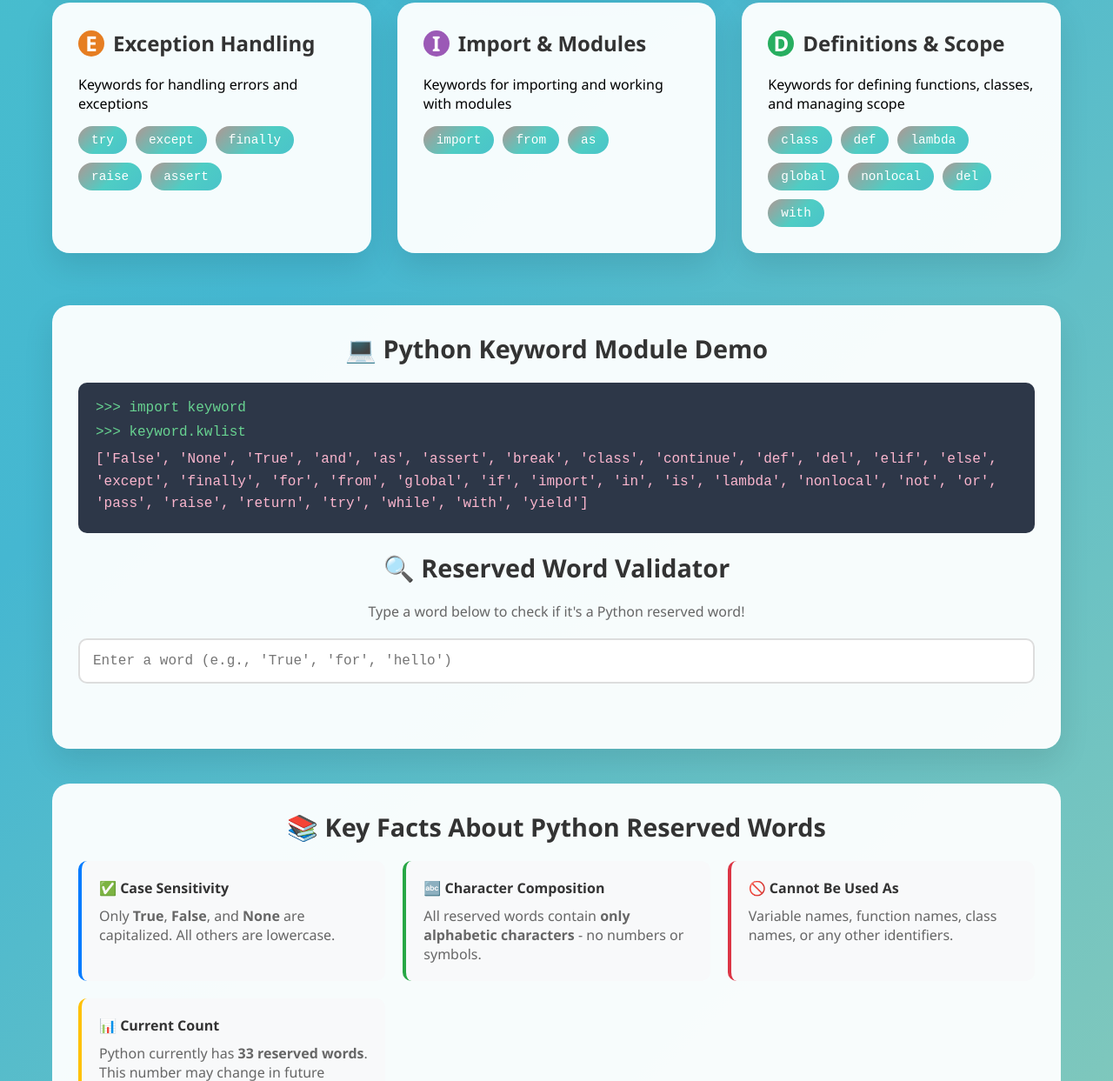
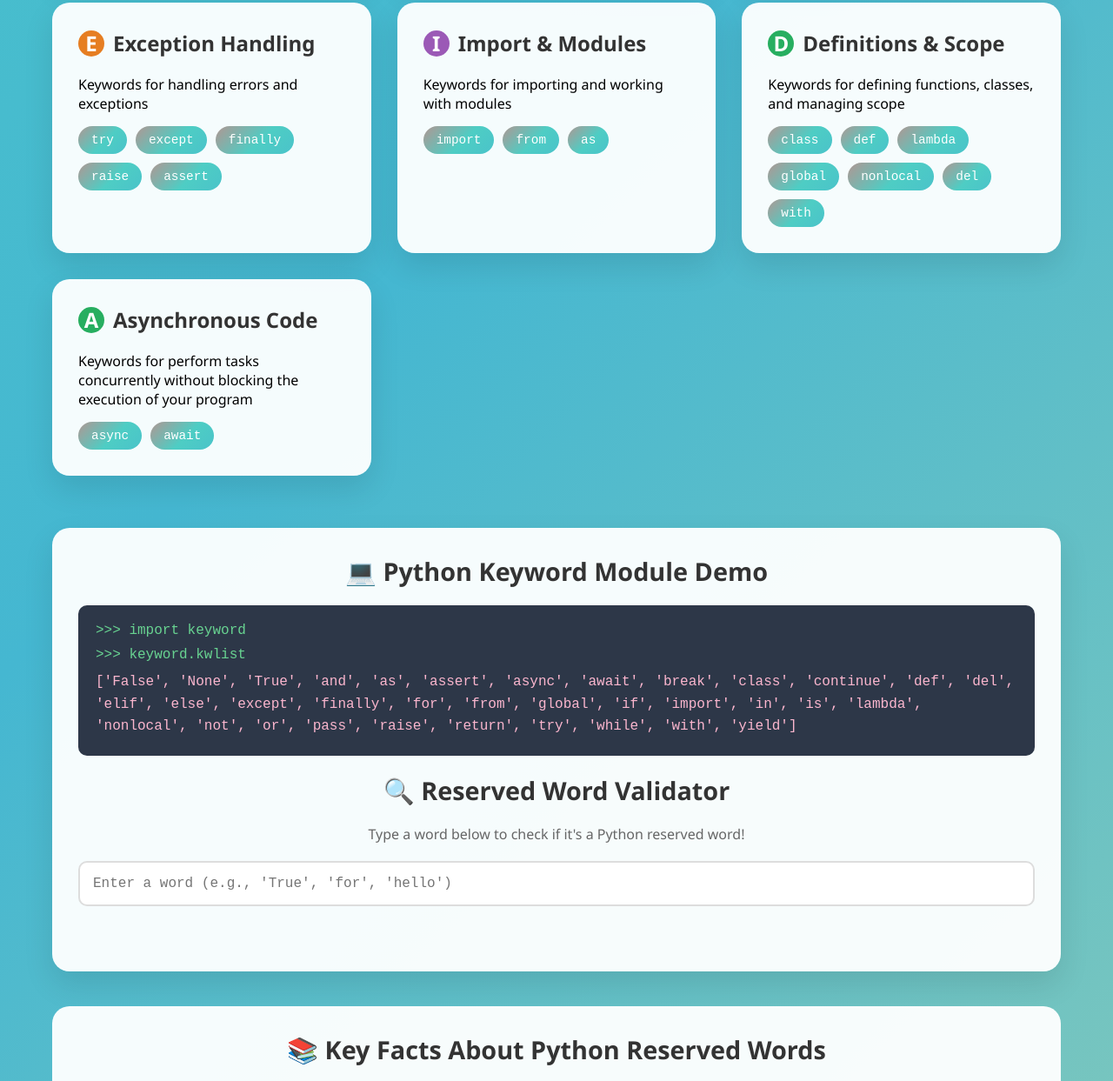
Before and after one commit to HemachandranSS/Python-Sessions, a plain HTML site: page 03-Session/02-python_reserved_words.html in a window 1280 px wide. Shown: the part 884-2127 px from the top of the page at 87% size. Drawn offline with Linux system fonts and the light colour scheme.

Commit message:
added reserved words

```diff
--- a/03-Session/02-python_reserved_words.html
+++ b/03-Session/02-python_reserved_words.html
@@ -377,12 +377,12 @@
     <div class="container">
         <div class="hero">
             <h1>Python Reserved Words</h1>
-            <p>Interactive guide to Python's 33 built-in reserved keywords</p>
+            <p>Interactive guide to Python's 35 built-in reserved keywords</p>
         </div>
 
         <div class="stats-container">
             <div class="stat-card">
-                <span class="stat-number">33</span>
+                <span class="stat-number">35</span>
                 <span class="stat-label">Total Reserved Words</span>
             </div>
             <div class="stat-card">
@@ -594,6 +594,25 @@
                         </div>
                     </div>
                 </div>
+
+
+                <div class="category">
+                    <h3>
+                        <div class="category-icon" style="background: #27ae60;">A</div>
+                        Asynchronous Code
+                    </h3>
+                    <p>Keywords for perform tasks concurrently without blocking the execution of your program</p>
+                    <div class="keywords">
+                        <div class="keyword tooltip">
+                            async
+                            <span class="tooltiptext">Used to define a coroutine</span>
+                        </div>
+                        <div class="keyword tooltip">
+                            await
+                            <span class="tooltiptext">pauses the coroutine until an awaited task completes, allowing other tasks to run in the meantime.</span>
+                        </div>
+                    </div>
+                </div>
             </div>
         </div>
 
@@ -603,7 +622,7 @@
                 <div style="color: #68d391; margin-bottom: 10px;">>>> import keyword</div>
                 <div style="color: #68d391; margin-bottom: 10px;">>>> keyword.kwlist</div>
                 <div style="color: #fbb6ce; line-height: 1.6;">
-                    ['False', 'None', 'True', 'and', 'as', 'assert', 'break', 'class', 'continue', 'def', 'del', 'elif', 'else', 'except', 'finally', 'for', 'from', 'global', 'if', 'import', 'in', 'is', 'lambda', 'nonlocal', 'not', 'or', 'pass', 'raise', 'return', 'try', 'while', 'with', 'yield']
+                    ['False', 'None', 'True', 'and', 'as', 'assert', 'async', 'await', 'break', 'class', 'continue', 'def', 'del', 'elif', 'else', 'except', 'finally', 'for', 'from', 'global', 'if', 'import', 'in', 'is', 'lambda', 'nonlocal', 'not', 'or', 'pass', 'raise', 'return', 'try', 'while', 'with', 'yield']
                 </div>
             </div>
             <h3 class="demo-title">🔍 Reserved Word Validator</h3>
@@ -633,7 +652,7 @@
                 </div>
                 <div style="background: #f8f9fa; padding: 20px; border-radius: 10px; border-left: 4px solid #ffc107;">
                     <h4 style="color: #333; margin-bottom: 10px;">📊 Current Count</h4>
-                    <p style="color: #666;">Python currently has <strong>33 reserved words</strong>. This number may change in future versions.</p>
+                    <p style="color: #666;">Python currently has <strong>35 reserved words</strong>. This number may change in future versions.</p>
                 </div>
             </div>
         </div>
@@ -654,13 +673,7 @@
         }
 
         // Reserved words list
-        const reservedWords = [
-            'False', 'None', 'True', 'and', 'as', 'assert', 'break', 'class',
-            'continue', 'def', 'del', 'elif', 'else', 'except', 'finally',
-            'for', 'from', 'global', 'if', 'import', 'in', 'is', 'lambda',
-            'nonlocal', 'not', 'or', 'pass', 'raise', 'return', 'try',
-            'while', 'with', 'yield'
-        ];
+        const reservedWords = ['False', 'None', 'True', 'and', 'as', 'assert', 'async', 'await', 'break', 'class', 'continue', 'def', 'del', 'elif', 'else', 'except', 'finally', 'for', 'from', 'global', 'if', 'import', 'in', 'is', 'lambda', 'nonlocal', 'not', 'or', 'pass', 'raise', 'return', 'try', 'while', 'with', 'yield'];
 
         // Word validator
         function validateWord() {
```
